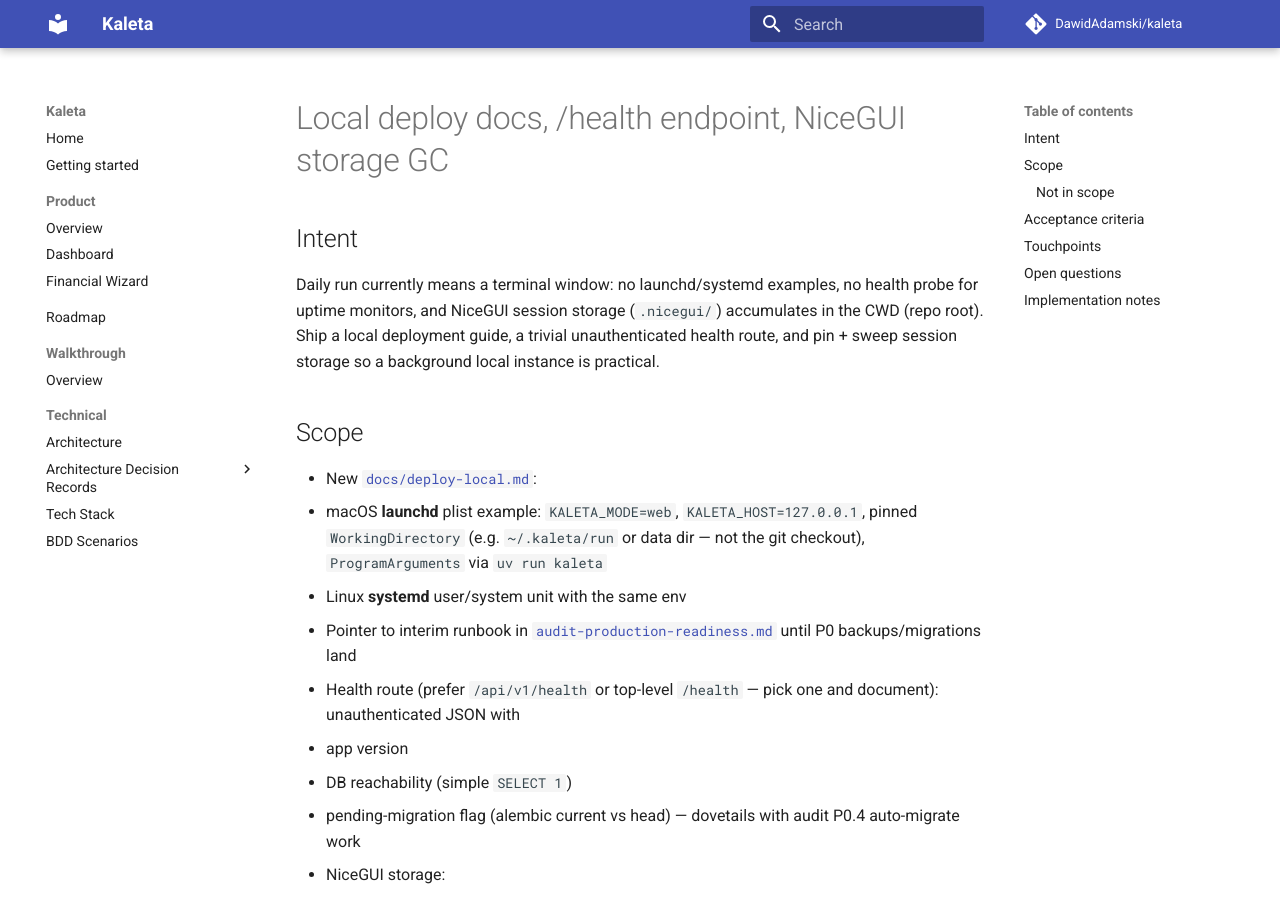
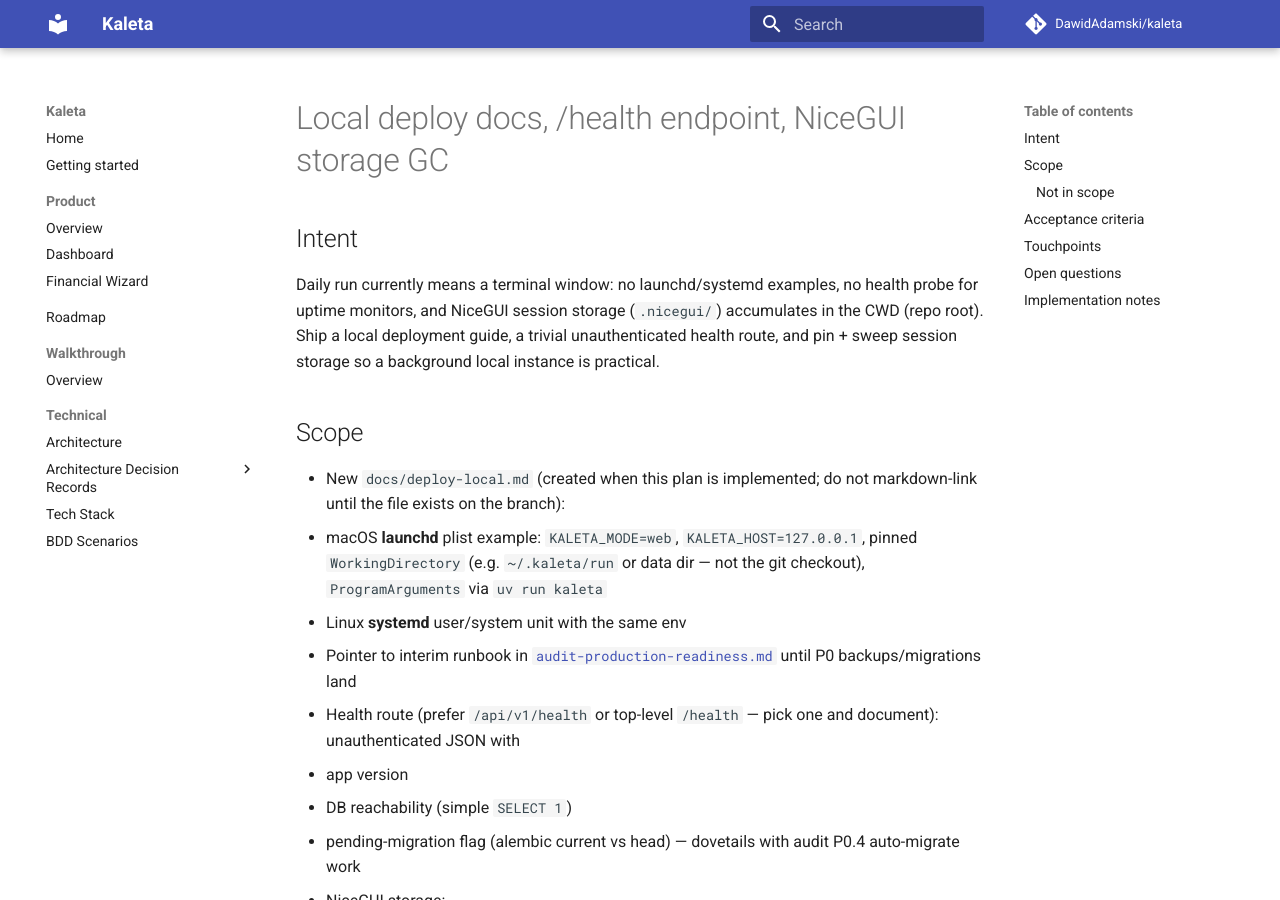
Before and after one commit to DawidAdamski/kaleta, an MkDocs documentation site: the page built from docs/plans/deploy-local-health.md, in a window 1280 px wide and 900 px high. Built offline with MkDocs 1.6.1 and Material for MkDocs 9.7.7, drawn with Linux system fonts in a browser that asks for light colours; comment, search, counter and statistics services are not loaded.

Commit message:
docs(plans): drop premature link to undeployed deploy-local.md
Fixes CI doc-link checker on the P1 draft-plans PR until the
deploy-local-health implementation lands.

Co-authored-by: Dawid Adamski <dawid458@gmail.com>

```diff
--- a/docs/plans/deploy-local-health.md
+++ b/docs/plans/deploy-local-health.md
@@ -21,7 +21,8 @@ practical.
 
 ## Scope
 
-- New [`docs/deploy-local.md`](../deploy-local.md):
+- New `docs/deploy-local.md` (created when this plan is implemented;
+  do not markdown-link until the file exists on the branch):
   - macOS **launchd** plist example:
     `KALETA_MODE=web`, `KALETA_HOST=127.0.0.1`, pinned
     `WorkingDirectory` (e.g. `~/.kaleta/run` or data dir — not the
```
